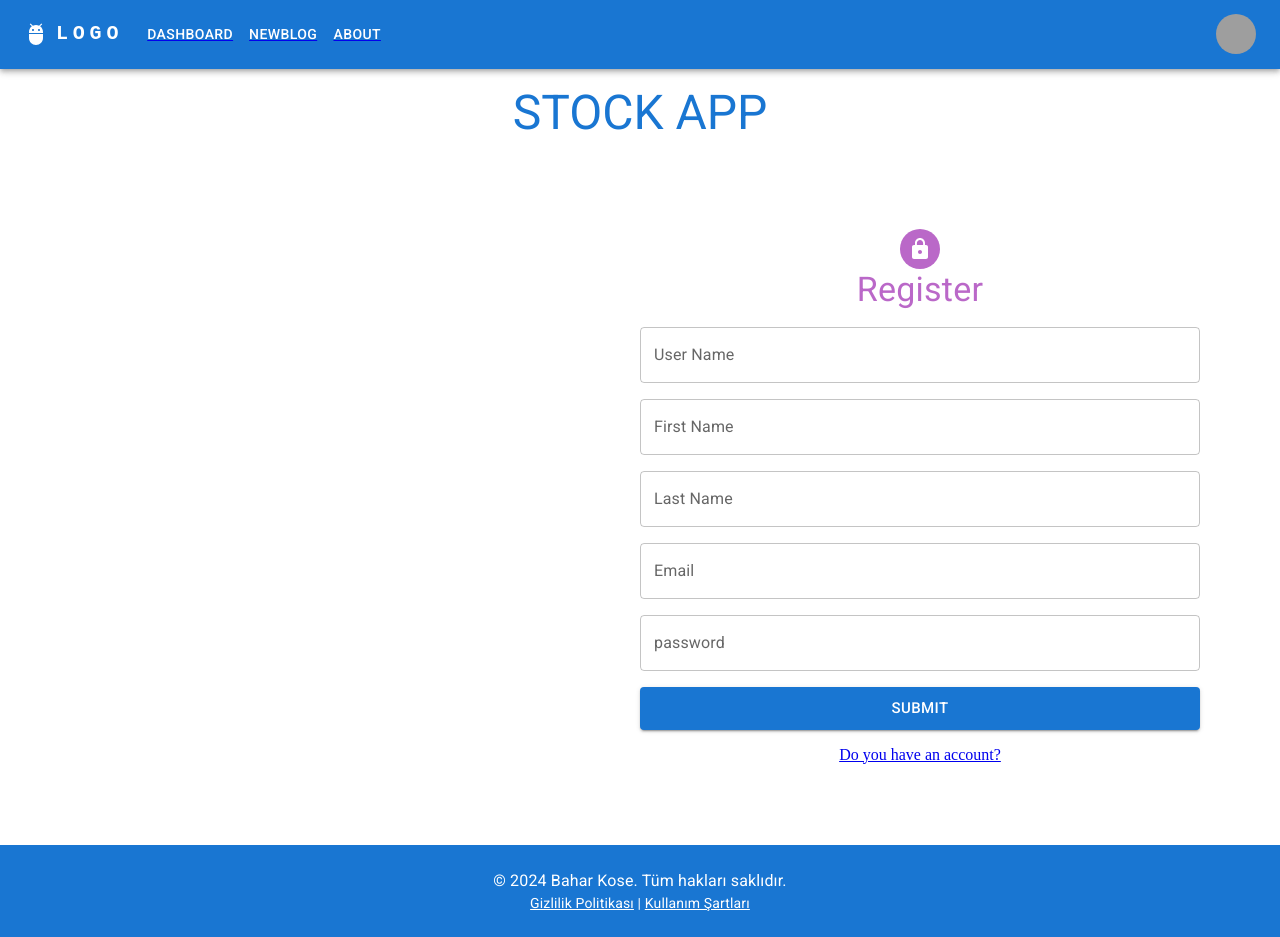
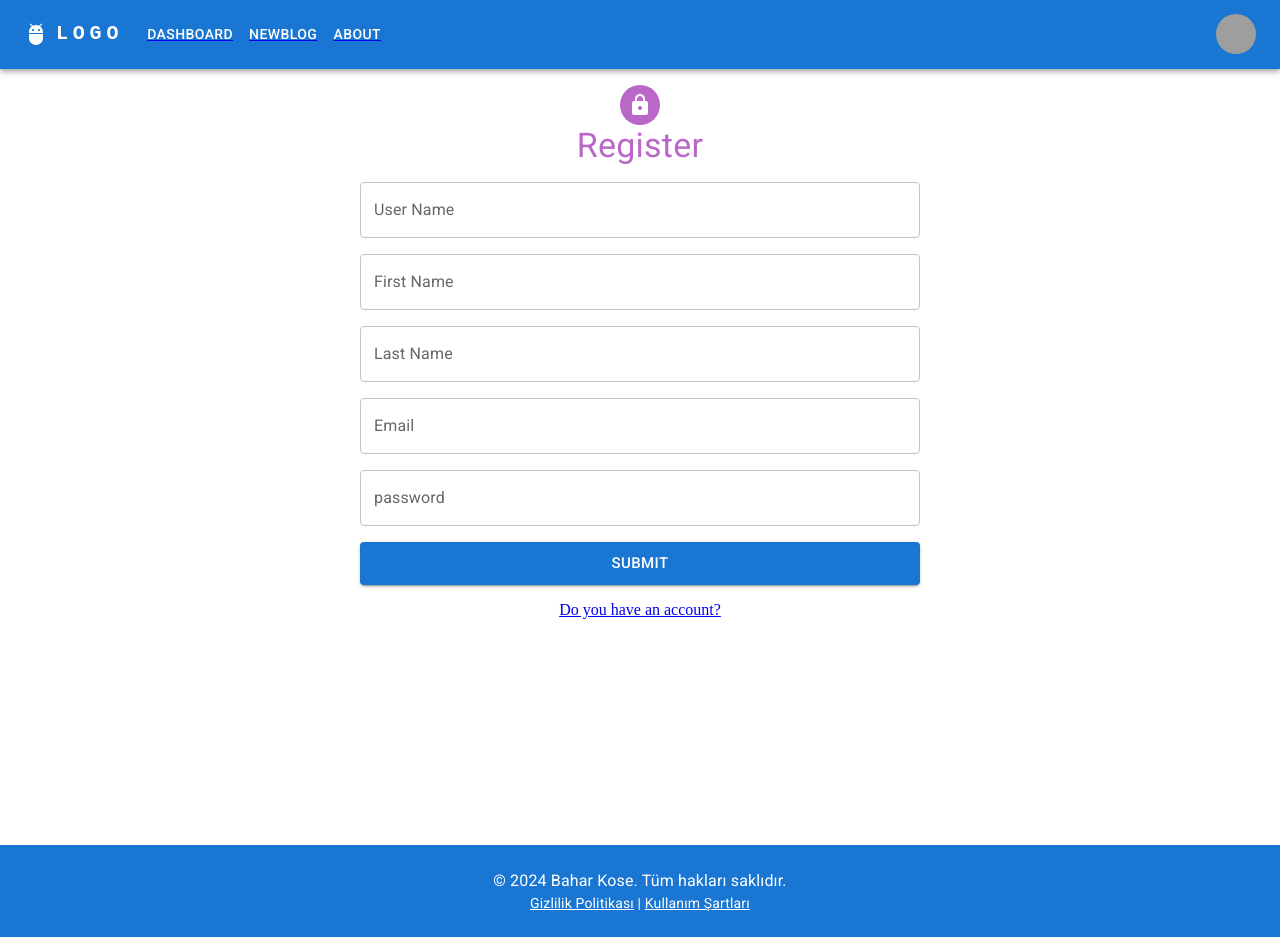
Before and after one commit to baharkose/blogapp, a React (Create React App) app: page /auth/register in a window 1280 px wide. Built offline with nearby package versions, Linux system fonts and the light colour scheme; grey boxes are pictures that could not be loaded.

Commit message:
fix: auth

```diff
--- a/src/components/Navbars.jsx
+++ b/src/components/Navbars.jsx
@@ -165,7 +165,7 @@ function Navbars() {
 
               {!user &&
 
-                  (<Link to="login">
+                  (<Link to="auth">
                     <MenuItem onClick={handleCloseUserMenu}>
                       <Typography textAlign="center">Login</Typography>
                     </MenuItem>
--- a/src/components/auth/Login.jsx
+++ b/src/components/auth/Login.jsx
@@ -109,7 +109,7 @@ const Login = () => {
           </Formik>
 
           <Box sx={{ textAlign: "center", mt: 2 }}>
-            <Link to="/register">Do you have not an account?</Link>
+            <Link to="register">Do you have not an account?</Link>
           </Box>
         </Grid>
       </Grid>
--- a/src/components/auth/Register.jsx
+++ b/src/components/auth/Register.jsx
@@ -25,12 +25,6 @@ const Register = () => {
           p: 2,
         }}
       >
-        <Grid item xs={12}>
-          <Typography variant="h3" color="primary" align="center">
-            STOCK APP
-          </Typography>
-        </Grid>
-
         <Grid item xs={12} sm={10} md={6}>
           <Avatar
             sx={{
@@ -69,12 +63,8 @@ const Register = () => {
           ></Formik>
 
           <Box sx={{ textAlign: "center", mt: 2 }}>
-            <Link to="/">Do you have an account?</Link>
+            <Link to="login">Do you have an account?</Link>
           </Box>
-        </Grid>
-
-        <Grid item xs={0} sm={7} md={6}>
-          <Container>{/* <img src={image} alt="" /> */}</Container>
         </Grid>
       </Grid>
     </Container>
--- a/src/router/AppRouter.jsx
+++ b/src/router/AppRouter.jsx
@@ -20,7 +20,8 @@ const AppRouter = () => {
       <Routes>
         <Route path="/" element={<Dashboard />} />
         <Route path="about" element={<About />} />
-        <Route path="login" element={<Login />} />
+        {/* <Route path="login" element={<Login />} />
+        <Route path="register" element={<Register />} /> */}
         <Route path="auth" element={<Auth />}>
           <Route index element={<Login />} />
           <Route path="register" element={<Register />} />
```
